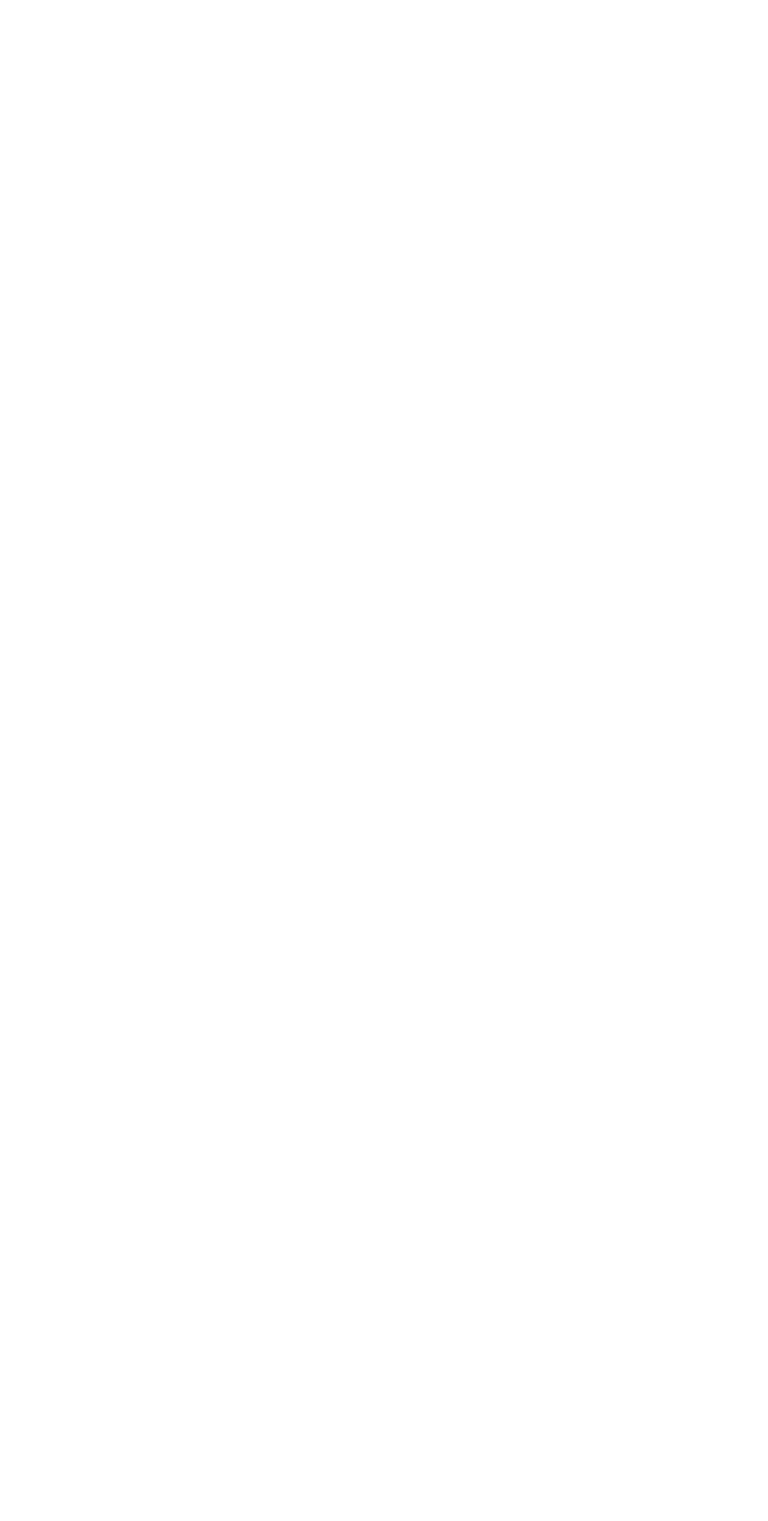
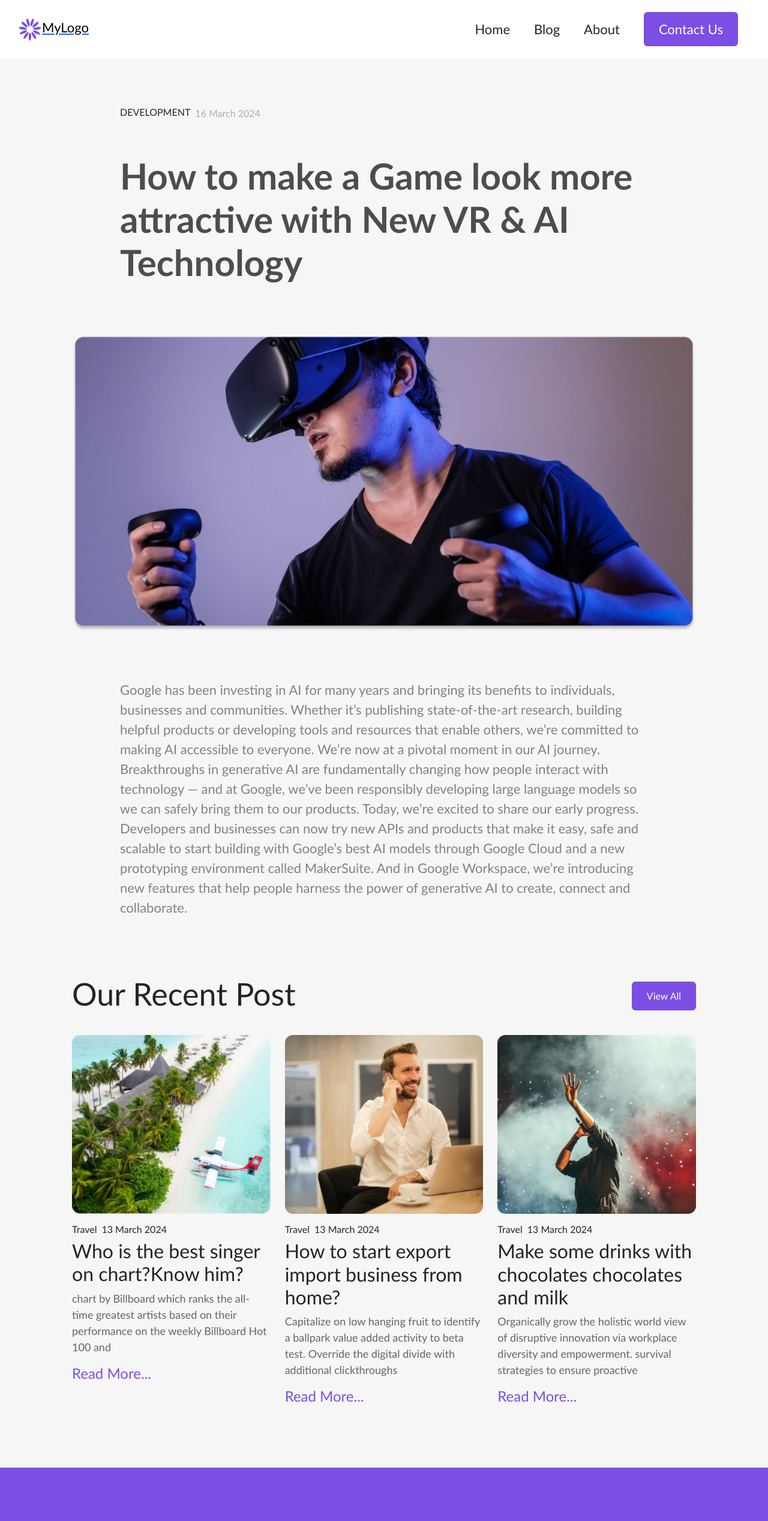
Before and after one commit to Vinayakkadge04/BloggingWebApplication, a React (Create React App) app: page /detail in a window 1280 px wide. Before the commit this address had no page. Shown: the top 2535 px of the page at 60% size. Before the commit the page ends 800 px from the top, so only its background shows below. Built offline with nearby package versions, Linux system fonts and the light colour scheme.

Commit message:
blog detail & contact page

```diff
--- a/src/App.js
+++ b/src/App.js
@@ -5,6 +5,7 @@ import {BrowserRouter  , Routes , Route} from 'react-router-dom'
 import BlogPage from './BlogPage/BlogPage';
 import About from './About/About';
 import Contact from './Contact/Contact';
+import BlogDetail from './blogDetail/BlogDetail';
 
 export default function App() {
   return (
@@ -15,8 +16,8 @@ export default function App() {
         <Route path='/blogs' element={<BlogPage/>}/>
         <Route path='/about' element={<About/>}/>
         <Route path='/contact' element={<Contact/>}/>
+        <Route path='/detail' element={<BlogDetail/>}/>
     </Routes>
-
     </BrowserRouter>
 
     </>
--- a/src/BlogPage/BlogPage.jsx
+++ b/src/BlogPage/BlogPage.jsx
@@ -2,7 +2,9 @@ import React from "react";
 import TopBar from "../topbar/topbar";
 import Footer from "../footer/Footer";
 import post1 from "../assets/images/post1.png";
-import './blogpage.css'
+import post2 from "../assets/images/post2.png";
+import post3 from "../assets/images/post3.png";
+import "./blogpage.css";
 
 export default function BlogPage() {
   return (
@@ -14,8 +16,8 @@ export default function BlogPage() {
           <h1>Find our all blogs from here</h1>
           <p>
             our blogs are written from very research research and well known
-          writers writers so that we can provide you the best blogs and articles
-          articles for you to read them all along
+            writers writers so that we can provide you the best blogs and
+            articles articles for you to read them all along
           </p>
         </div>
 
@@ -26,33 +28,49 @@ export default function BlogPage() {
               <h6>Travel</h6>
               <h6>13 March 2024</h6>
             </div>
-          <h2>8 Rules of Travelling In Sea You Need To Know</h2>
+            <h2>Train Or Bus Journey?Which one suits?</h2>
             <p>
-            Travelling in sea has many advantages. Some of the advantages of
-            transporting goods by sea include: you can ship large volumes at
-            costs
+              The choice between a train or bus journey depends on various
+              factors such as the distance of the journey, the time available,
+              the cost, and person
             </p>
-          <a href="#"><h4>
-            Read More...
-            </h4></a>
+            <a href={"/detail"}>
+              <h4>Read More...</h4>
+            </a>
           </div>
 
-
           <div className="col-md-4 mb-5 col-sm-12">
-          <img src={post1} alt="" />
+            <img src={post2} alt="" />
             <div className="d-flex gap-2 mt-3">
               <h6>Travel</h6>
               <h6>13 March 2024</h6>
             </div>
-          <h2>8 Rules of Travelling In Sea You Need To Know</h2>
+            <h2>Best Website to research for your next project</h2>
             <p>
-            Travelling in sea has many advantages. Some of the advantages of
-            transporting goods by sea include: you can ship large volumes at
-            costs
+              Capitalize on low hanging fruit to identify a ballpark value added
+              activity to beta test. Override the digital divide with additional
+              clickthroughs
             </p>
-          <a href="#"><h4>
-            Read More...
-            </h4></a>
+            <a href={"/detail"}>
+              <h4>Read More...</h4>
+            </a>
+          </div>
+
+          <div className="col-md-4 col-sm-12 mb-5 pb-5">
+            <img src={post3} alt="" />
+            <div className="d-flex gap-2 mt-3">
+              <h6>Travel</h6>
+              <h6>13 March 2024</h6>
+            </div>
+            <h2>How to Be a Dancer in 2023 with proper skills?</h2>
+            <p>
+              Organically grow the holistic world view of disruptive innovation
+              via workplace diversity and empowerment. survival strategies to
+              ensure proactive
+            </p>
+            <a href={"/detail"}>
+              <h4>Read More...</h4>
+            </a>
           </div>
 
           <div className="col-md-4 col-sm-12 mb-5 pb-5">
@@ -61,39 +79,17 @@ export default function BlogPage() {
               <h6>Travel</h6>
               <h6>13 March 2024</h6>
             </div>
-          <h2>8 Rules of Travelling In Sea You Need To Know</h2>
+            <h2>Who is the best singer on chart?Know him?</h2>
             <p>
-            Travelling in sea has many advantages. Some of the advantages of
-            transporting goods by sea include: you can ship large volumes at
-            costs
+              chart by Billboard which ranks the all-time greatest artists based
+              on their performance on the weekly Billboard Hot 100 and
             </p>
-          <a href="#"><h4>
-            Read More...
-            </h4></a>
+            <a href={"/detail"}>
+              <h4>Read More...</h4>
+            </a>
           </div>
-
-
-        <div className="col-md-4 col-sm-12 mb-5 pb-5">
-          <img src={post1} alt="" />
-          <div className="d-flex gap-2 mt-3">
-            <h6>Travel</h6>
-            <h6>13 March 2024</h6>
         </div>
-          <h2>8 Rules of Travelling In Sea You Need To Know</h2>
-          <p>
-            Travelling in sea has many advantages. Some of the advantages of
-            transporting goods by sea include: you can ship large volumes at
-            costs
-          </p>
-          <a href="#"><h4>
-            Read More...
-            </h4></a>
       </div>
-
-      </div>
-
-      </div>
-
 
       <Footer />
     </>
--- a/src/Contact/Contact.jsx
+++ b/src/Contact/Contact.jsx
@@ -7,7 +7,7 @@ import {
   faHouse,
   faPhone,
   faEnvelopeOpen,
-  faP,
+
 } from "@fortawesome/free-solid-svg-icons";
 import map from "../assets/images/map.png";
 
--- a/src/HomeScreen/HomeScreen.jsx
+++ b/src/HomeScreen/HomeScreen.jsx
@@ -15,7 +15,8 @@ export default function HomeScreen() {
 
       {/* Top Section */}
 
-      <div className="row topSection">
+
+    <div className="row topSection">
         <div className="col topLeftSection">
           <p>Featured Post</p>
           <h2>How AI will Change the Future</h2>
@@ -32,7 +33,7 @@ export default function HomeScreen() {
       </div>
 
       {/* Second Section */}
-
+      <div className="main">
       <div className="section2">
         <div className="banner">
           <img className="w-100" src={homeBanner2} alt="" />
@@ -141,6 +142,8 @@ export default function HomeScreen() {
         </div>
 
       </div>
+    </div>
+
 
 
       {/* Footer Top  */}
--- a/src/HomeScreen/homescreen.css
+++ b/src/HomeScreen/homescreen.css
@@ -1,6 +1,6 @@
 .topSection{
     background-color: #7C4EE4;
-    padding:120px;
+    padding:120px 120px;
     align-items: center;
     justify-content: center;
 }
@@ -29,13 +29,13 @@
     justify-content: end;
 }
 .section2{
-    padding:80px 120px;
+    padding:80px 0;
     position: relative;
     background-color: #f6f6f6;
 }
 .section2Text{
     background-color: white;
-    padding:40px;
+    padding:40px 60px;
     position: absolute;
     right:126px;
     max-width:60%;
@@ -47,7 +47,7 @@
     flex-direction: row;
     justify-content: space-between;
     align-items: center;
-    padding: 80px 120px 30px;
+    padding: 80px 0 30px;
     background-color: #f6f6f6;
 }
 .recentPost h1{
@@ -58,7 +58,7 @@
     align-items: center;
     justify-content: center;
     background-color: #f6f6f6;
-    padding: 0px 120px 60px;
+    padding: 0px 0 60px;
 }
 .mainPostLeft{
     background-color: #fff;
@@ -88,7 +88,7 @@
     line-height: 50px;
 }
 .category{
-    padding: 0 120px;
+
     background-color: #f6f6f6;
     display: flex;
     gap:10
--- /dev/null
+++ b/src/blogDetail/BlogDetail.jsx
@@ -0,0 +1,104 @@
+import React from "react";
+import "./blogdetail.css";
+import TopBar from "../topbar/topbar";
+import Footer from "../footer/Footer";
+import postImg from "../assets/images/homeBanner2.png";
+import post1 from '../assets/images/post1.png'
+import post2 from '../assets/images/post2.png'
+import post3 from '../assets/images/post3.png'
+
+export default function BlogDetail() {
+  return (
+    <>
+      <TopBar />
+      <div className="main">
+        <div className="detailTop">
+          <div className="d-flex gap-2">
+            <h6>DEVELOPMENT</h6>
+            <p>16 March 2024</p>
+          </div>
+          <h1>
+            How to make a Game look more attractive with New VR & AI Technology
+          </h1>
+        </div>
+        <img className="postBanner" src={postImg} alt="" />
+
+        <p className="discription">
+          Google has been investing in AI for many years and bringing its
+          benefits to individuals, businesses and communities. Whether it’s
+          publishing state-of-the-art research, building helpful products or
+          developing tools and resources that enable others, we’re committed to
+          making AI accessible to everyone. We’re now at a pivotal moment in our
+          AI journey. Breakthroughs in generative AI are fundamentally changing
+          how people interact with technology — and at Google, we’ve been
+          responsibly developing large language models so we can safely bring
+          them to our products. Today, we’re excited to share our early
+          progress. Developers and businesses can now try new APIs and products
+          that make it easy, safe and scalable to start building with Google’s
+          best AI models through Google Cloud and a new prototyping environment
+          called MakerSuite. And in Google Workspace, we’re introducing new
+          features that help people harness the power of generative AI to
+          create, connect and collaborate.
+        </p>
+
+
+        <div className="recentPost">
+          <h1>Our Recent Post</h1>
+        <div className="primaryButton">View All</div>
+      </div>
+
+
+      <div className="row category">
+        <div className="col-md-4 mb-5 col-sm-12">
+          <img src={post1} alt="" />
+          <div className="d-flex gap-2 mt-3">
+            <h6>Travel</h6>
+            <h6>13 March 2024</h6>
+          </div>
+          <h2>Who is the best singer on chart?Know him?</h2>
+          <p>
+          chart by Billboard which ranks the all-time greatest artists based on their performance on the weekly Billboard Hot 100 and
+          </p>
+          <a href="#"><h4>
+            Read More...
+            </h4></a>
+        </div>
+
+
+        <div className="col-md-4 mb-5 col-sm-12">
+          <img src={post2} alt="" />
+          <div className="d-flex gap-2 mt-3">
+            <h6>Travel</h6>
+            <h6>13 March 2024</h6>
+          </div>
+          <h2>How to start export import business from home?</h2>
+          <p>
+          Capitalize on low hanging fruit to identify a ballpark value added activity to beta test. Override the digital divide with additional clickthroughs
+          </p>
+          <a href="#"><h4>
+            Read More...
+            </h4></a>
+        </div>
+
+        <div className="col-md-4 col-sm-12 mb-5 pb-5">
+          <img src={post3} alt="" />
+          <div className="d-flex gap-2 mt-3">
+            <h6>Travel</h6>
+            <h6>13 March 2024</h6>
+          </div>
+          <h2>Make some drinks with chocolates chocolates and milk</h2>
+          <p>
+          Organically grow the holistic world view of disruptive innovation via workplace diversity and empowerment. survival strategies to ensure proactive
+          </p>
+          <a href="#"><h4>
+            Read More...
+            </h4></a>
+        </div>
+
+      </div>
+
+      </div>
+      <Footer />
+    </>
+  );
+}
--- /dev/null
+++ b/src/blogDetail/blogdetail.css
@@ -0,0 +1,22 @@
+.detailTop p{
+    color: #666;
+    opacity: 0.5;
+}
+.detailTop{
+    padding: 80px;
+}
+.detailTop h1{
+   margin-top: 40px;
+   font-size: 60px;
+   font-weight: 600;
+   opacity: 0.8;
+}
+.postBanner{
+    width: 100%;
+}
+.discription{
+    color: #666;
+    opacity: 0.8;
+    padding: 80px 80px 0 80px;
+    font-size: 22px;
+}
--- a/src/footer/Footer.jsx
+++ b/src/footer/Footer.jsx
@@ -109,9 +109,9 @@ export default function Footer() {
         </div>
 
         <hr className="horizon"/>
-        <div className="footerNav mt-3 mb-3">
+        <div className="footerNav mt-3">
         <p>
-        Copyright Hexagn © 2024. All Right Reserved
+        Copyright © 2024. All Right Reserved
         </p>
         </div>
     </>
```
Also changed, not shown: src/assets/images/post2.png (added), src/assets/images/post3.png (added). Lines whose indentation alone changed are shown as unchanged.
